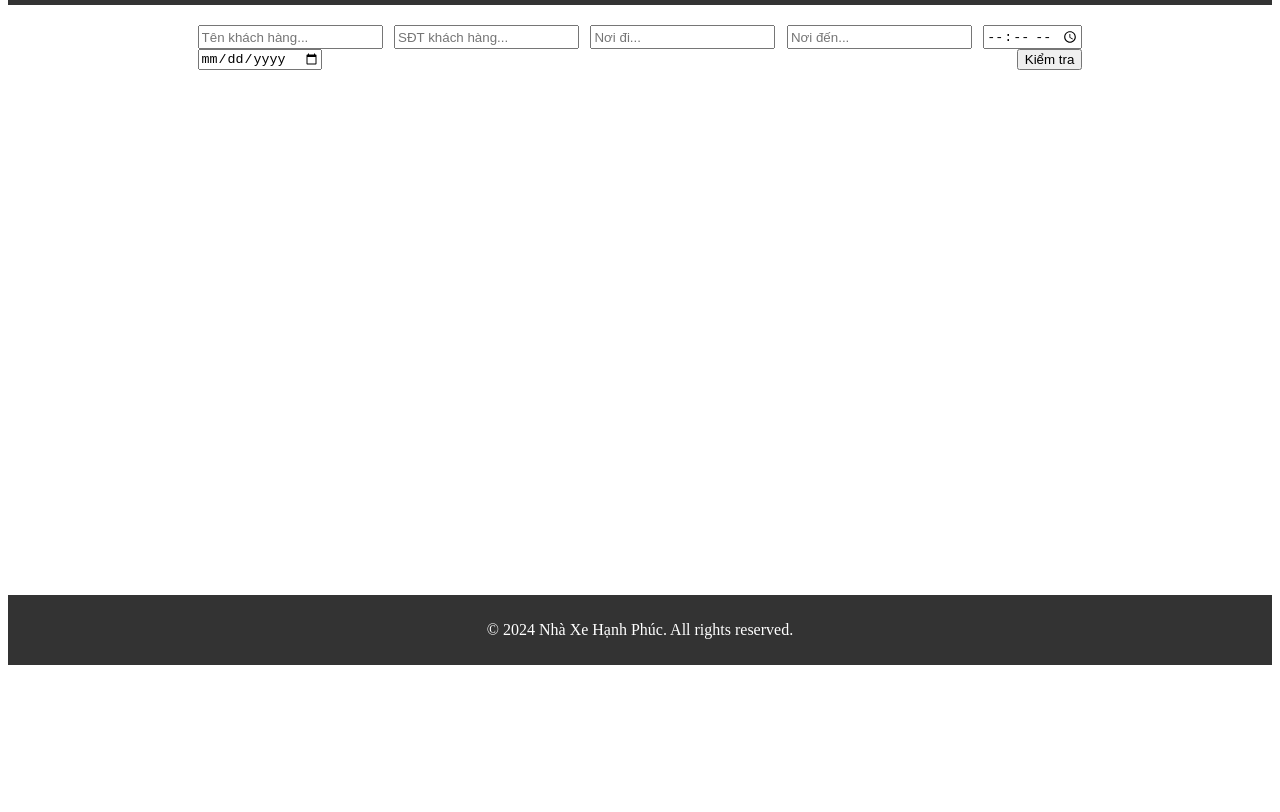
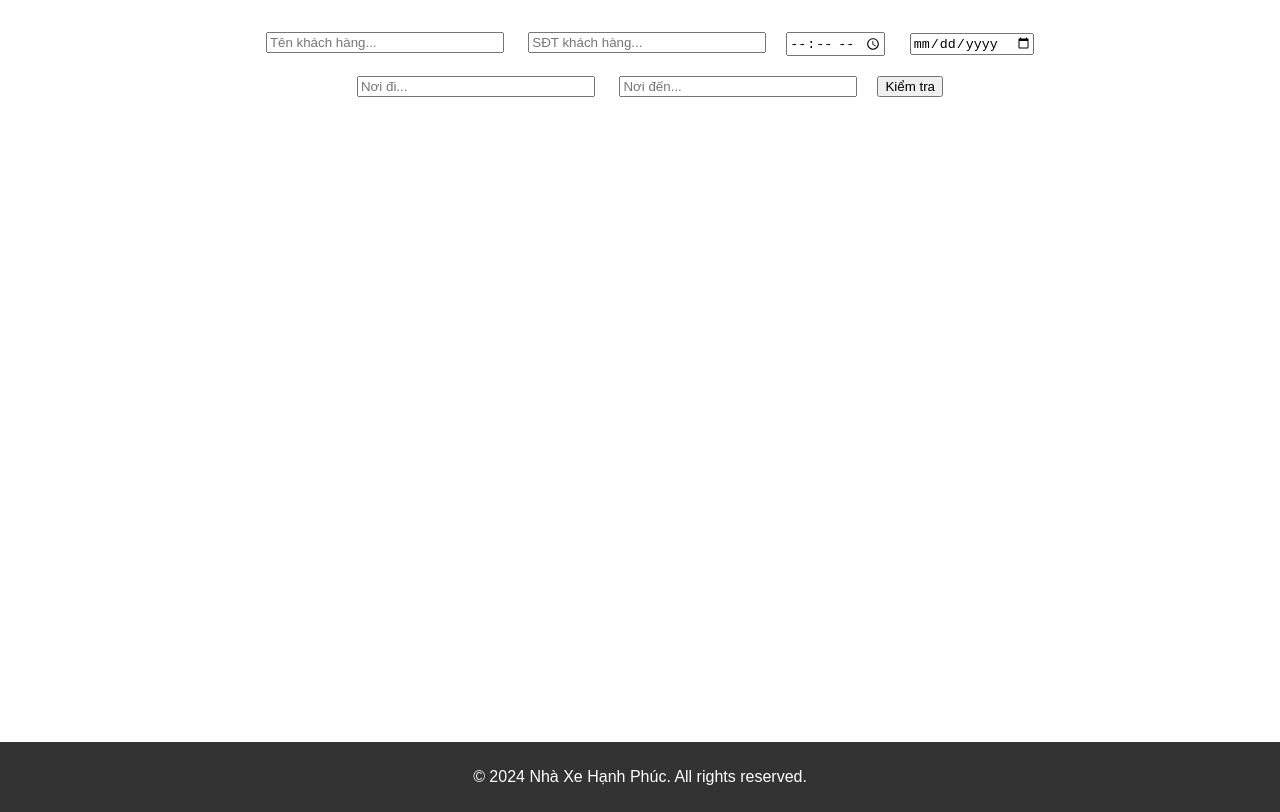
Before and after one commit to QuananhNguyen-04/Management-System, a website: page FE/request_hire/request_hire.html in a window 1280 px wide. Shown: the part 80-892 px from the top of the page. Before the commit the page ends 800 px from the top, so only its background shows below. Drawn offline with Linux system fonts and the light colour scheme.

Commit message:
Add files via upload

```diff
--- a/FE/request_hire/request.css
+++ b/FE/request_hire/request.css
@@ -1,6 +1,22 @@
+html{
+	height: 100%;
+	margin: 0;
+}
+
+body{
+	font-family: Arial, Helvetica, sans-serif;
+    /* text-align: center; */
+    margin: 0;
+    padding: 0;
+    width: 100%;
+	height: 100%;
+    min-height: 750px;
+	/* display: flex; */
+	/* flex-direction: column; */
+}
 #Container_Filter{
     width: 80%;
-    height: 500px;
+    height: 75%;
     margin: 20px auto;
     display: flex;
     flex-direction: column;
@@ -65,7 +81,7 @@
   background-color: #dfd;
 }
 .hire_btn{
-    background-color: #726a6a;
+    background-color: #ddd;
     margin: 0 auto 20px;
     height: 50px;
     width: 100px;
@@ -73,13 +89,46 @@
     cursor: pointer;
 }
 .Request_Box{
-    width: 70%;
-    height: 30px;
     display: flex;
+    width: 75%;
+    min-height: 30px;
     margin: 20px auto;
+    flex-wrap: wrap;
+    justify-content: none;
+    /* display: inline; */
+}
+.gr1{
+    display: flex;
+    margin: 5px auto;
+    flex-wrap: wrap;
     justify-content: space-between;
+}
+.gr1-1 .gr1-2 .gr2-1 .gr2-2{
+    margin: 0 auto;
+}
+.gr2{
+    display: flex;
+    margin: 5px auto;
     flex-wrap: wrap;
-    /* display: inline; */
+    justify-content: space-between;
+}
+.Request_Box-item{
+    margin-top: 10px;
+    margin-left: 20px;
+}
+.Customer_Name{
+
+    min-width: 230px;
+}
+.Customer_Phone{
+
+    min-width: 230px;
+}
+.End_Dest{
+    min-width: 230px;
+}
+.Start_Dest{
+    min-width: 230px;
 }
 /* fdsfhhhhhhhhhhhhhhhhhhhhhhhhhhhhhhhhhhhhhhhhhhhhhhhhhhhhhhhhhhhhhhhhhhhhhhhhhhhhhhhhhhhhhhhhhhhhhhh */
 /* CSS for Header */
@@ -169,13 +218,13 @@ section {
     padding: 50px 20px;
 }
 
-footer {
+.footer {
     background-color: #333;
     color: #fff;
     text-align: center;
     padding: 20px 0;
 }
-footer {
+.footer {
   position: relative;
   left: 0;
   bottom: 0;
--- a/FE/request_hire/request_hire.html
+++ b/FE/request_hire/request_hire.html
@@ -1,35 +1,52 @@
 <!DOCTYPE html>
 <html lang="en">
+
 <head>
     <meta charset="UTF-8">
     <title>Document</title>
     <link rel="stylesheet" href="request.css">
     <meta name="viewport" content="width=device-width, initial-scale=1.0">
 </head>
+
 <body>
     <header>
         <div class="logo-wrapper">
             <a href="https://www.facebook.com/vongoctrieuU" target="_blank">
-                <img src="https://cdn.tgdd.vn/2020/03/GameApp/Facebook-200x200.jpg" alt="Facebook Logo" class="facebook-logo">
+                <img src="https://cdn.tgdd.vn/2020/03/GameApp/Facebook-200x200.jpg" alt="Facebook Logo"
+                    class="facebook-logo">
             </a>
-            <img src="https://media.loveitopcdn.com/3807/la-co-viet-nam-vector-1.png" alt="Vietnam Flag" class="vietnam-flag">
+            <img src="https://media.loveitopcdn.com/3807/la-co-viet-nam-vector-1.png" alt="Vietnam Flag"
+                class="vietnam-flag">
         </div>
         <h1>NHÀ XE HẠNH PHÚC</h1>
     </header>
     <div class="Request_Box">
-        <input type="text" class="Customer_Name" placeholder="Tên khách hàng...">
-        <input type="text" class="Customer_Phone" placeholder="SĐT khách hàng...">
-        <input type="text" class="Start_Dest" placeholder="Nơi đi...">
-        <input type="text" class="End_Dest" placeholder="Nơi đến...">
-        <input type="time" class="Start_Time">
-        <input type="date" class="Start_Day">
-        <button type="submit" id="btn_check" class="btn_check" onclick="Find_Driver()">Kiểm tra</button>
+        <div class="gr1">
+            <div class="gr1-1">
+                <input type="text" class="Request_Box-item Customer_Name" placeholder="Tên khách hàng...">
+                <input type="text" class="Request_Box-item Customer_Phone" placeholder="SĐT khách hàng...">
+            </div>
+            <div class="gr1-2">
+                <input type="time" class="Request_Box-item Start_Time">
+                <input type="date" class="Request_Box-item Start_Day">
+            </div>
+        </div>
+        <div class="gr2">
+            <div class="gr2-1">
+                <input type="tel" class="Request_Box-item Start_Dest" placeholder="Nơi đi...">
+                <input type="text" class="Request_Box-item End_Dest" placeholder="Nơi đến...">
+            </div>
+            <div class="g2-2">
+            <button type="submit" id="btn_check" class="Request_Box-item btn_check" onclick="Find_Driver()">Kiểm tra</button>
+            </div>
+        </div>
     </div>
-    <div id="Container_Filter" class ="tableclass row2colors">
+    <div id="Container_Filter" class="tableclass row2colors">
     </div>
-    <footer>
+    <div class="footer">
         <p>&copy; 2024 Nhà Xe Hạnh Phúc. All rights reserved.</p>
-    </footer>
+    </div>
 </body>
 <script src="request.js"></script>
+
 </html>
```
